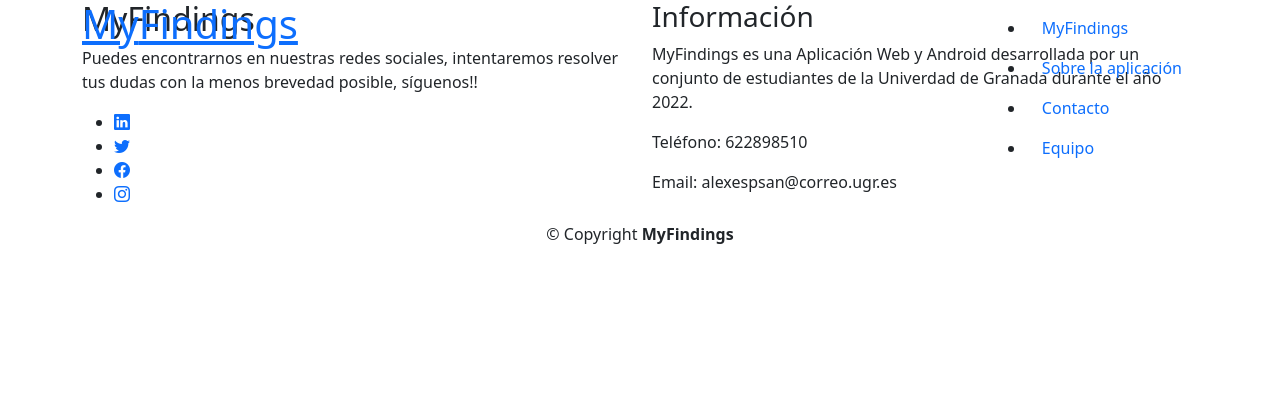
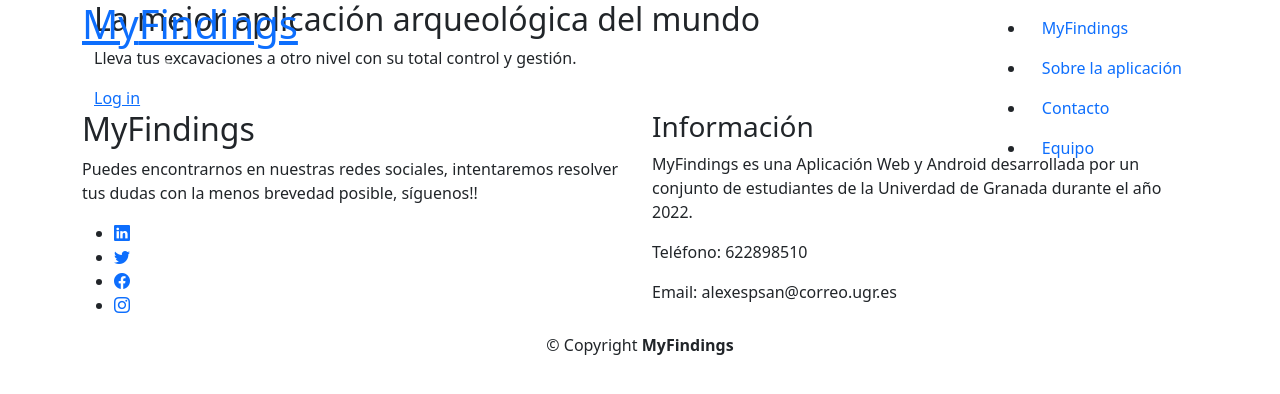
Before and after one commit to alexespana/TFG, a Django app: page / in a window 1280 px wide. Shown: the top 394 px of the page. Run offline with Django 4.2, Linux system fonts and the light colour scheme; some libraries are stand-ins or nearby versions.

Commit message:
Added home page #10

```diff
--- a/code/app/templates/home.html
+++ b/code/app/templates/home.html
@@ -2,4 +2,57 @@
 {% block title %}MyFindings{% endblock %}
 {% block contenido %}
 
+<!-- Carousel (https://getbootstrap.com/docs/5.1/components/carousel/)-->
+<section id="carousel">
+    <div class="container">
+        <div id="indicators" class="carousel slide carousel-fade" data-bs-ride="carousel" data-bs-interval="5000">
+
+        <ol id="carousel-indicators" class="carousel-indicators"></ol>
+
+        <div class="carousel-inner">
+
+            <div id="carousel-1" class="carousel-item active">
+                <div class="carousel-container">
+                <div class="container">
+                    <h2>La mejor aplicación arqueológica del mundo</h2>
+                    <p>Lleva tus excavaciones a otro nivel con su total control y gestión.</p>
+                    <a href="#login" class="btn-login">Log in</a>
+                </div>
+                </div>
+            </div>
+
+            <div id="carousel-2" class="carousel-item">
+                <div class="carousel-container">
+                <div class="container">
+                    <h2>Visualiza, edita, elimina</h2>
+                    <p>Nunca había sido más fácil editar los datos de tus excavaciones. </p>
+                    <a href="#login" class="btn-login">Log in</a>
+                </div>
+                </div>
+            </div>
+
+            <div id="carousel-3" class="carousel-item">
+                <div class="carousel-container">
+                <div class="container">
+                    <h2>Crea tus croquis sin complicaciones</h2>
+                    <p>Ahora puedes modificar tus imágenes de excavaciones tan solo modificando puntos</p>
+                    <a href="#login" class="btn-login">Log in</a>
+                </div>
+                </div>
+            </div>
+
+        </div>
+
+        <a class="carousel-control-prev" href="#indicators" role="button" data-bs-slide="prev">
+        <span class="carousel-control-prev-icon bi bi-chevron-left" aria-hidden="true"></span>
+        </a>
+
+        <a class="carousel-control-next" href="#indicators" role="button" data-bs-slide="next">
+        <span class="carousel-control-next-icon bi bi-chevron-right" aria-hidden="true"></span>
+        </a>
+
+        </div>
+    </div>
+</section> <!-- End sliders -->
+
 {% endblock %}
```
